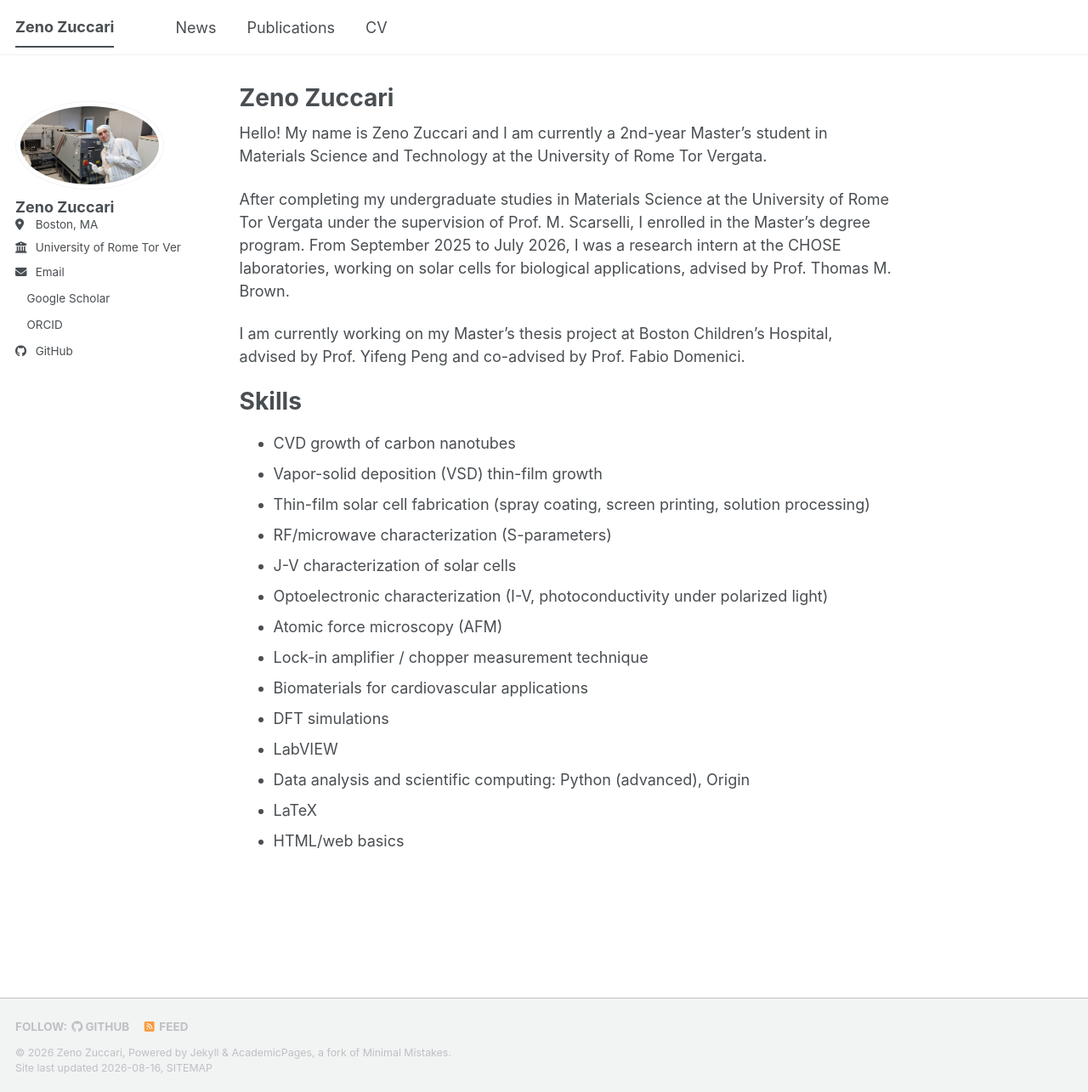
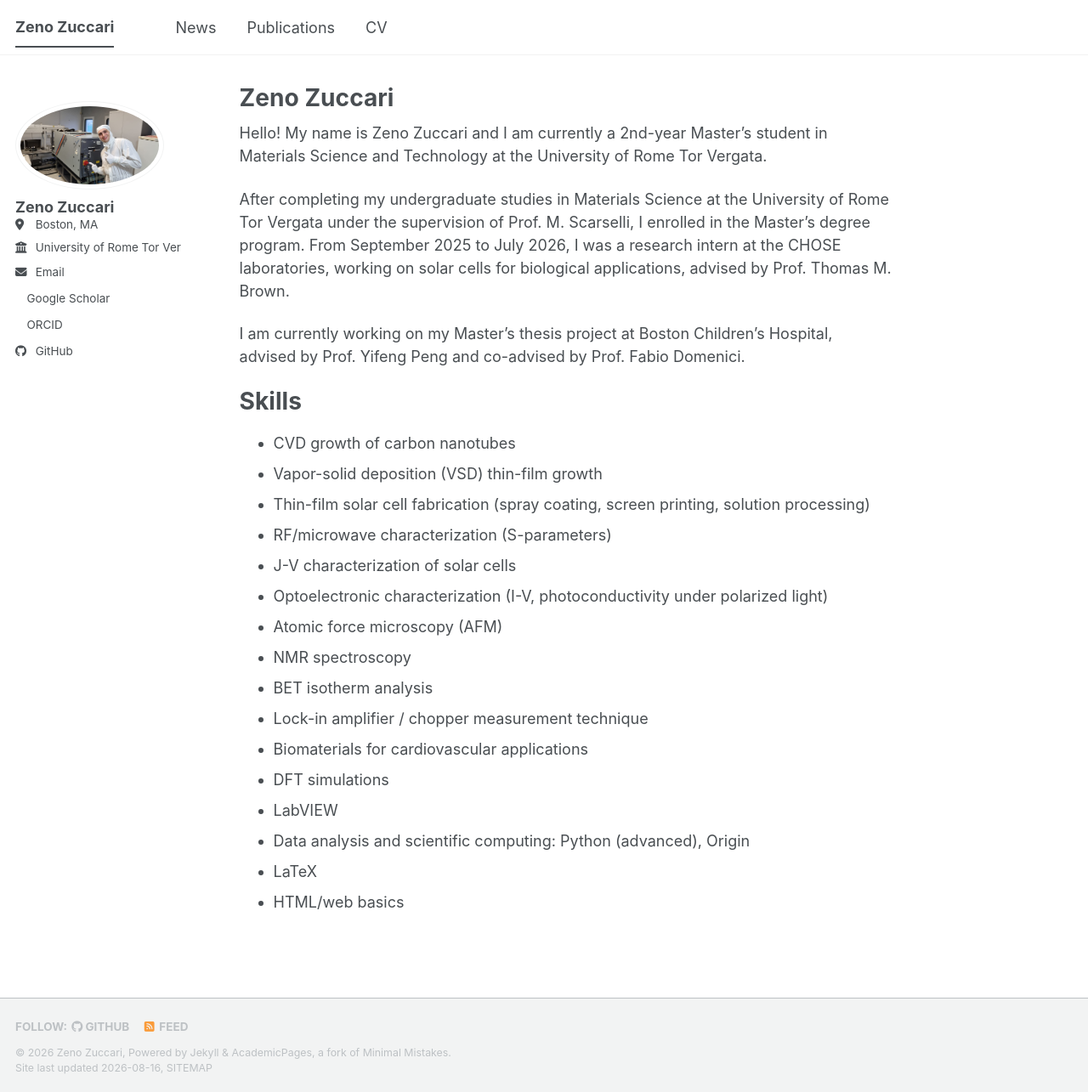
Before and after one commit to zzuccari/portfolio, a Jekyll site: the page built from _pages/about.md, in a window 1280 px wide and 1285 px high. Shown: the whole window at 85% size. Built offline with Jekyll 4.4.1, drawn with Linux system fonts in a browser that asks for light colours; a style sheet for code colours, icons or effects is not loaded.

Commit message:
Add NMR spectroscopy and BET isotherm analysis to skills

```diff
--- a/_pages/about.md
+++ b/_pages/about.md
@@ -22,6 +22,8 @@ Skills
 * J-V characterization of solar cells
 * Optoelectronic characterization (I-V, photoconductivity under polarized light)
 * Atomic force microscopy (AFM)
+* NMR spectroscopy
+* BET isotherm analysis
 * Lock-in amplifier / chopper measurement technique
 * Biomaterials for cardiovascular applications
 * DFT simulations
```
Also changed, not shown: _pages/cv.md (+2 -0 lines).
